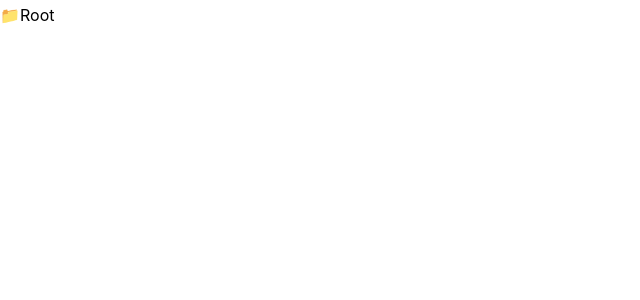
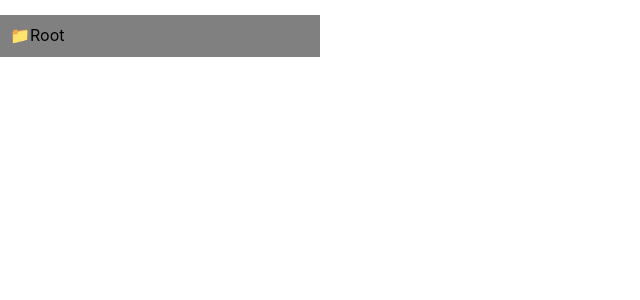
Before and after one commit to amrutaBanait/Folder_structure, a React (Create React App) app in the folder folder_structure/: page / in a window 1280 px wide. Shown: the top 300 px of the page, without its empty margins (0-640 px from the left). Built offline with nearby package versions, Linux system fonts and the light colour scheme.

Commit message:
styles added

```diff
--- a/folder_structure/src/components/Folder.js
+++ b/folder_structure/src/components/Folder.js
@@ -16,7 +16,7 @@ return(
         <div style = {{display:expand ? "block" : "none", paddingLeft:25}}>
             {explorer.items.map((exp)=>{
                 return(
-                    <Folder explorer={exp} />
+                    <Folder explorer={exp} key= {exp.id}/>
 
                 )
             })}
--- a/folder_structure/src/style.css
+++ b/folder_structure/src/style.css
@@ -0,0 +1,20 @@
+.folder{
+margin-top:15px;
+background-color:grey;
+display:flex;
+justify-content: space-between;
+padding:10px;
+width:300px;
+cursor:pointer;
+}
+
+.folder > span{
+    margin: 0 5px 2px 0;
+}
+
+.file{
+    margin-top:10px;
+    padding-left:5px;
+    display:flex;
+    flex-direction: column;
+}
```
